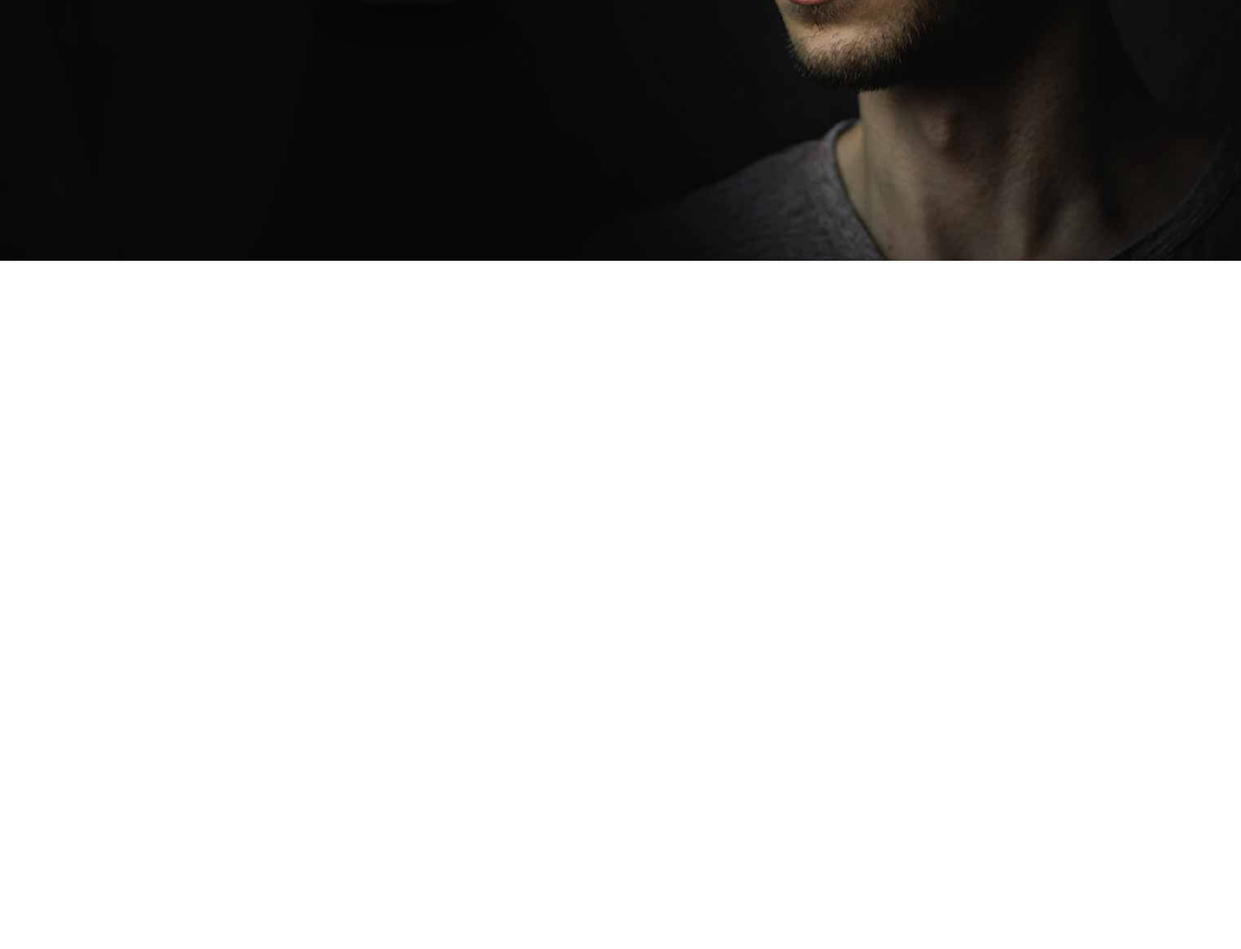
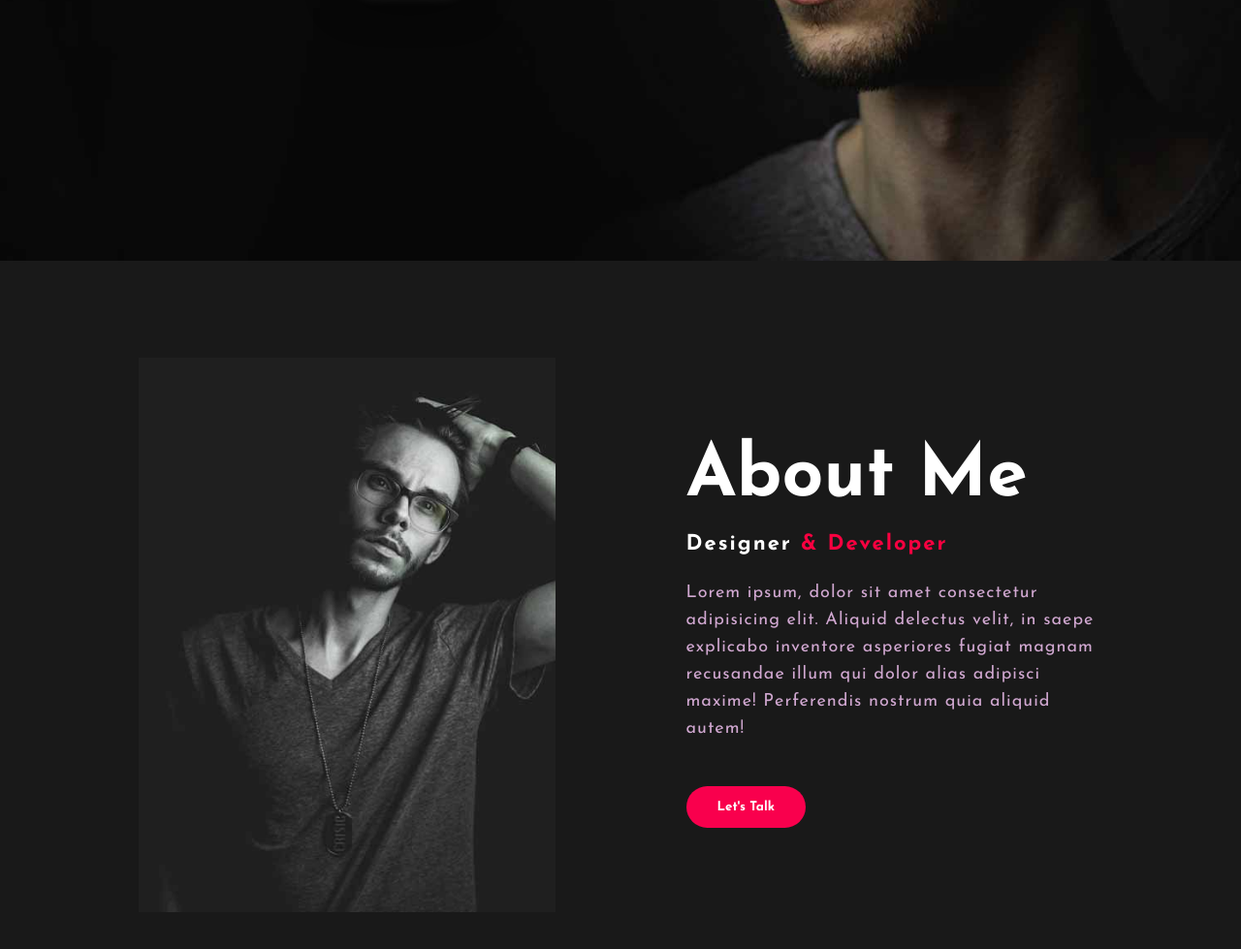
Before and after one commit to mdalmamunit427/portfolio-project-html-css, a plain HTML site: page index.html in a window 1280 px wide. Shown: the part 531-1510 px from the top of the page at 97% size. Before the commit the page ends 800 px from the top, so only its background shows below. Drawn offline with Linux system fonts and the light colour scheme.

Commit message:
About Section

```diff
--- a/index.html
+++ b/index.html
@@ -47,5 +47,20 @@
             </div>
         </div>
     </div>
+
+    <!-- About section start -->
+    <section class="about">
+        <div class="main">
+            <!-- image -->
+            <img src="img/main-image.jpg" alt="">
+            <!-- about texts -->
+            <div class="about-text">
+              <h2>About Me</h2>
+              <h5>Designer <span>& Developer</span></h5>
+              <p>Lorem ipsum, dolor sit amet consectetur adipisicing elit. Aliquid delectus velit, in saepe explicabo inventore asperiores fugiat magnam recusandae illum qui dolor alias adipisci maxime! Perferendis nostrum quia aliquid autem!</p>
+              <button >Let's Talk</button>
+            </div>
+        </div>
+    </section>
   </body>
 </html>
--- a/styles.css
+++ b/styles.css
@@ -114,4 +114,68 @@ h4 {
   box-shadow: 0px 0px 50px #000, 0px 0px 15px #858585;
   top: 6px;
   right: 6px;
+  cursor: pointer;
 }
+
+/* about section styling */
+
+.about{
+  width: 100%;
+  padding: 100px 0px;
+  background: #191919;
+}
+
+.about img{
+  height: auto;
+  width: 430px;
+}
+
+.main{
+  width: 1130px;
+  max-width: 95%;
+  margin: 0 auto;
+  display: flex;
+  /* gap: 40px; */
+  align-items: center;
+  justify-content: space-around;
+}
+
+.about-text h2{
+color: white;
+font-size: 75px;
+text-transform: capitalize;
+margin-bottom: 20px;
+}
+
+.about-text h5{
+  color: white;
+  letter-spacing: 2px;
+  font-size: 22px;
+  margin-bottom: 25px;
+  text-transform: capitalize;
+}
+
+.about-text p{
+  color: #fcfc;
+  letter-spacing: 1px;
+  line-height: 28px;
+  font-size: 18px;
+  margin-bottom: 45px;
+  width: 430px;
+}
+
+button{
+  background: #f9004d;
+  color: white;
+  text-decoration: none;
+  border: 2px solid transparent;
+  font-weight: bold;
+  padding: 13px 30px;
+  border-radius: 30px;
+  transition: transform 0.4s;
+}
+button:hover{
+  background: transparent;
+  border: 2px solid #f9004d;
+  cursor: pointer;
+}
```
